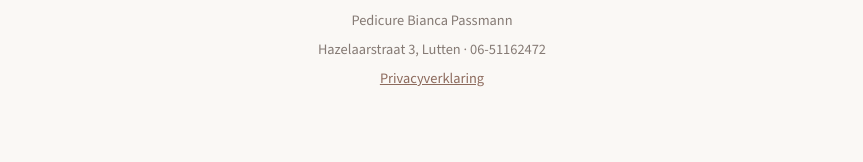
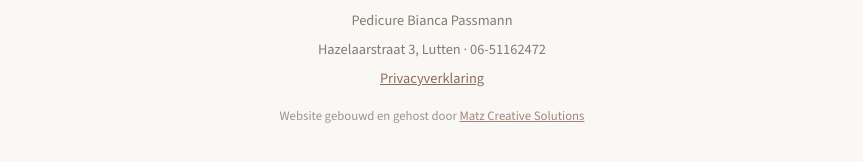
Before and after one commit to MatzSchutte/Pedicure, a website: page public/index.html in a window 1280 px wide. Shown: the part 3069-3231 px from the top of the page, without its empty margins (208-1071 px from the left). Before the commit the page ends 3197 px from the top, so only its background shows below. Drawn offline with nearby package versions, Linux system fonts and the light colour scheme; no server answers.

Commit message:
Vermelding MCS als bouwer/host in footer en privacyverklaring

```diff
--- a/public/css/style.css
+++ b/public/css/style.css
@@ -449,6 +449,7 @@ footer .footer-icon {
   margin: 0 auto 12px;
 }
 footer p { margin: 0 0 6px; }
+footer a { color: var(--primary-dark); }
 
 /* ---------- Sticky mobile CTA ---------- */
 .sticky-cta {
--- a/public/index.html
+++ b/public/index.html
@@ -146,6 +146,7 @@
   <p id="footerBusinessName">Pedicure Bianca Passmann</p>
   <p>Hazelaarstraat 3, Lutten &middot; 06-51162472</p>
   <p><a href="privacy.html">Privacyverklaring</a></p>
+  <p style="margin-top:16px;font-size:0.8rem;opacity:0.8;">Website gebouwd en gehost door <a href="https://matzcreativesolutions.nl" target="_blank" rel="noopener">Matz Creative Solutions</a></p>
 </footer>
 
 <div class="sticky-cta">
```
Also changed, not shown: public/privacy.html (+3 -0 lines).
